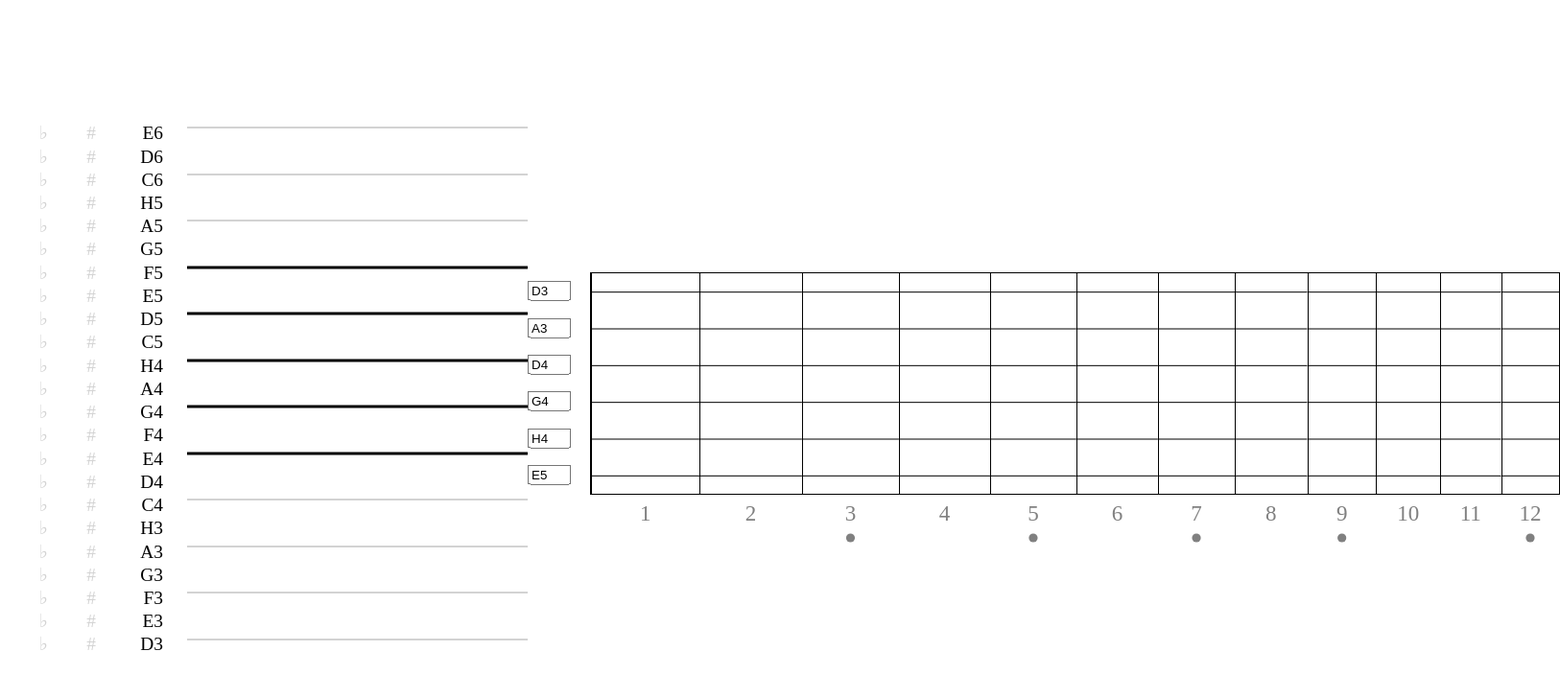
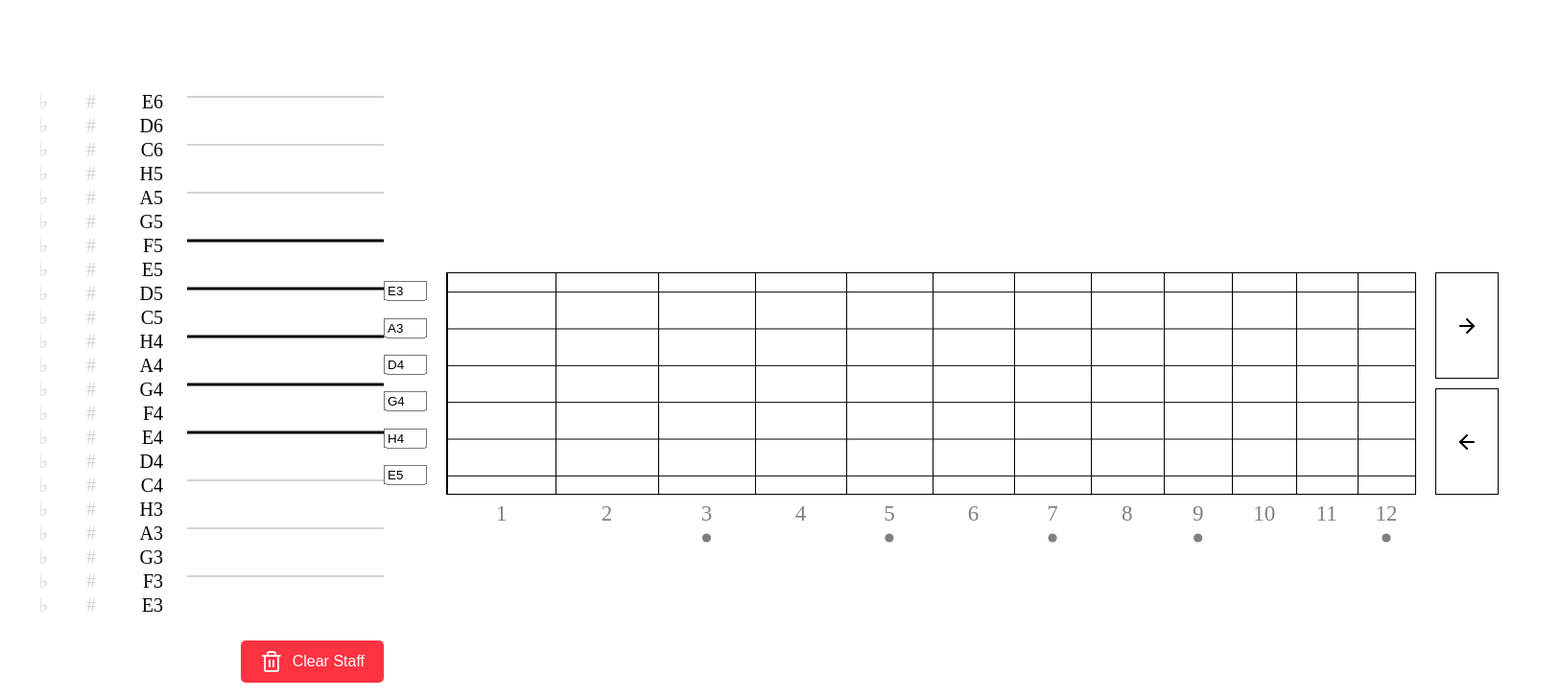
Before and after one commit to stockifab/GuitarAssistant, a React (Vite) app: page / in a window 1280 px wide. Shown: the top 728 px of the page at 96% size, 1626 px wide, since content can reach past the window. Built offline with nearby package versions, Linux system fonts and the light colour scheme.

Commit message:
add clear staff button and variable fret count

```diff
--- a/package.json
+++ b/package.json
@@ -11,6 +11,7 @@
   },
   "dependencies": {
     "clsx": "^2.1.1",
+    "lucide-react": "^1.33.0",
     "react": "^19.2.8",
     "react-dom": "^19.2.8",
     "vite-plugin-singlefile": "^2.3.3"
--- a/src/App.module.css
+++ b/src/App.module.css
@@ -4,3 +4,34 @@
     align-items: center;
     height: 100vh;
 }
+
+.staffContainer {
+    display: flex;
+    flex-direction: column;
+    align-items: end;
+    gap: 30px;
+}
+
+.clearStaffButton {
+    display: flex;
+    align-items: center;
+    padding: 10px 20px;
+    background-color: #ff3242;
+    border: none;
+    color: white;
+    cursor: pointer;
+    border-radius: 5px;
+    font-size: 1rem;
+    gap: 10px;
+}
+.clearStaffButton :first-child {
+    font-size: 1rem;
+}
+
+.clearStaffButton:hover {
+    background-color: #ff0011;
+}
+
+.clearStaffButton:active {
+    background-color: #cc0000;
+}
--- a/src/App.tsx
+++ b/src/App.tsx
@@ -5,9 +5,10 @@ import type {StaffLineState} from "./components/StaffLine/StaffLine.tsx";
 import {useEffect, useMemo, useState} from "react";
 import {type FretboardString, FretboardVisualization} from "./lib/FretboardVisualization.ts";
 import styles from "./App.module.css"
+import {Trash2} from "lucide-react";
 
 const GUITAR_TUNING = [
-    nameToPitchClass("D3"),
+    nameToPitchClass("E3"),
     nameToPitchClass("A3"),
     nameToPitchClass("D4"),
     nameToPitchClass("G4"),
@@ -17,10 +18,21 @@ const GUITAR_TUNING = [
 
 const FRET_COUNT = 12
 
+function getActiveNotes(staffState: Map<StaffIdx, StaffLineState>) {
+    let activeNotes: PitchClass[] = []
+    for (const [_, state] of staffState) {
+        if (state.isActive) {
+            activeNotes.push(state.naturalPitchClass + state.modifier as PitchClass)
+        }
+    }
+
+    return activeNotes
+}
+
 export function App() {
+    const [tuning, setTuning] = useState<PitchClass[]>(GUITAR_TUNING)
     const [staffState, setStaffState] = useState(new Map<StaffIdx, StaffLineState>())
-    const [activeNotes, setActiveNotes] = useState<PitchClass[]>([])
-    const [tuning, setTuning] = useState<PitchClass[]>(GUITAR_TUNING)
+    const [fretCount, setFretCount] = useState(FRET_COUNT)
     const [fretboardState, setFretboardState] = useState<FretboardState>({
         stringsCount: 6,
         fretCount: FRET_COUNT,
@@ -28,26 +40,20 @@ export function App() {
         stringsHighlights: new Map(),
     })
 
-    useEffect(() => {
-        let highlightedNotes: PitchClass[] = []
+    function updateVisualization() {
+        const activeNotes = getActiveNotes(staffState)
 
-        for (const [_, state] of staffState) {
-            if (state.showNote) {
-                highlightedNotes.push(state.naturalPitchClass + state.modifier as PitchClass)
-            }
-        }
-
-        setActiveNotes(highlightedNotes)
-    }, [staffState]);
-
-    useEffect(() => {
-        const newState = new FretboardVisualization(tuning as FretboardString[], FRET_COUNT)
+        const newState = new FretboardVisualization(tuning as FretboardString[], fretCount)
             .noteDots(activeNotes)
             .stringHighlight(activeNotes)
             .toFretboardState()
 
         setFretboardState(newState)
-    }, [activeNotes, tuning]);
+    }
+
+    useEffect(() => {
+        updateVisualization()
+    }, [staffState, tuning, fretCount]);
 
     const {startStaffIdx, endStaffIdx} = useMemo(() => {
         return {
@@ -57,14 +63,18 @@ export function App() {
     }, [tuning, fretboardState])
 
     return <div className={styles.main}>
-        <Staff startStaffIdx={startStaffIdx}
-               endStaffIdx={endStaffIdx}
-               isOutOfBounds={(idx: StaffIdx) => idx > 4 || idx < -6}
-               staffState={staffState}
-               setStaffState={setStaffState}/>
+        <div className={styles.staffContainer}>
+            <Staff startStaffIdx={startStaffIdx}
+                   endStaffIdx={endStaffIdx}
+                   isOutOfBounds={(idx: StaffIdx) => idx > 4 || idx < -6}
+                   staffState={staffState}
+                   setStaffState={setStaffState}/>
+            <button onClick={() => setStaffState(new Map())} className={styles.clearStaffButton}><Trash2 /> Clear Staff</button>
+        </div>
         <Fretboard initialWidth={120}
                    height={230}
                    fretboardState={fretboardState}
+                   setFretCount={setFretCount}
                    tuning={tuning}
                    setTuning={setTuning}/>
     </div>
--- a/src/components/Fretboard/Fretboard.module.css
+++ b/src/components/Fretboard/Fretboard.module.css
@@ -9,3 +9,27 @@
     border: 1px solid black;
     width: min-content;
 }
+
+.addRemoveButtonContainer {
+    display: flex;
+    flex-direction: column;
+    gap: 10px;
+}
+
+.addRemoveButtonContainer button {
+    display: flex;
+    flex: 1;
+    align-items: center;
+    padding: 0 20px;
+    background-color: white;
+    border: 1px solid black;
+    cursor: pointer;
+}
+
+.addRemoveButtonContainer button:hover {
+    background-color: lightgray;
+}
+
+.addRemoveButtonContainer button:active {
+    background-color: darkgray;
+}
--- a/src/components/Fretboard/Fretboard.tsx
+++ b/src/components/Fretboard/Fretboard.tsx
@@ -3,6 +3,7 @@ import type {FretIdx, StringIdx} from "../../lib/FretboardVisualization.ts";
 import {Fret} from "../Fret/Fret.tsx";
 import {FretStringTuner} from "../FretStringTuner/FretStringTuner.tsx";
 import type {PitchClass} from "../../utils/notes.ts";
+import {ArrowLeft, ArrowRight} from "lucide-react";
 
 export type DotProps = {
     stringIdx: StringIdx;
@@ -20,11 +21,13 @@ type FretboardProps = {
     initialWidth: number;
     height: number;
     fretboardState: FretboardState;
+    setFretCount: (fretCount: number) => void;
     tuning: PitchClass[];
     setTuning: (tuning: PitchClass[]) => void;
 }
 
-export function Fretboard({initialWidth, height, fretboardState, tuning, setTuning}: FretboardProps) {
+export function Fretboard({initialWidth, height, fretboardState, tuning, setTuning, setFretCount}: FretboardProps) {
+
     return <div className={styles.fretboardContainer}>
         <FretStringTuner height={height} state={fretboardState} tuning={tuning} setTuning={setTuning} />
         <div className={styles.fretboardFretContainer}>
@@ -38,5 +41,9 @@ export function Fretboard({initialWidth, height, fretboardState, tuning, setTuni
                 />
             )}
         </div>
+        <div className={styles.addRemoveButtonContainer}>
+            <button aria-label="Add Fret" onClick={() => setFretCount(fretboardState.fretCount + 1)}><ArrowRight/></button>
+            <button aria-label="Add Fret" onClick={() => setFretCount(fretboardState.fretCount - 1)}><ArrowLeft/></button>
+        </div>
     </div>
 }
--- a/src/components/Staff/Staff.module.css
+++ b/src/components/Staff/Staff.module.css
@@ -1,3 +1,9 @@
 .staffContainer {
-    width: 550px;
+    width: 400px;
 }
+
+@media (min-width: 2000px) {
+    .staffContainer {
+        width: 550px;
+    }
+}
--- a/src/components/Staff/Staff.tsx
+++ b/src/components/Staff/Staff.tsx
@@ -1,7 +1,7 @@
 import styles from "./Staff.module.css"
 import {MouseContextProvider} from "../../contexts/MousePositionContext.tsx";
 import {StaffLine, type StaffLineState} from "../StaffLine/StaffLine.tsx";
-import type {StaffIdx} from "../../utils/notes.ts";
+import {type StaffIdx, staffIdxToPitchClass} from "../../utils/notes.ts";
 
 
 type StaffProps = {
@@ -13,7 +13,7 @@ type StaffProps = {
 }
 
 export function Staff({startStaffIdx, endStaffIdx, staffState, setStaffState, isOutOfBounds}: StaffProps) {
-    const handleOnChange = (staffIdx: StaffIdx) => function (state: StaffLineState) {
+    const setStaffLineState = (staffIdx: StaffIdx) => (state: StaffLineState) => {
         const newStaffState = new Map(staffState)
         newStaffState.set(staffIdx, state)
         setStaffState(newStaffState)
@@ -25,9 +25,13 @@ export function Staff({startStaffIdx, endStaffIdx, staffState, setStaffState, is
                 <MouseContextProvider>
                     {[...Array(Math.abs(startStaffIdx - endStaffIdx))].map((_, i) => (
                         <StaffLine key={i}
+                                   state={staffState.get(endStaffIdx - i as StaffIdx) ?? {
+                                       isActive: false,
+                                       modifier: 0,
+                                       naturalPitchClass: staffIdxToPitchClass(endStaffIdx - i as StaffIdx)
+                                   }}
+                                   setState={setStaffLineState(endStaffIdx - i as StaffIdx)}
                                    line={(endStaffIdx - i) % 2 != 0}
-                                   staffIdx={(endStaffIdx - i) as StaffIdx}
-                                   onChange={handleOnChange((endStaffIdx - i) as StaffIdx)}
                                    outOfBounds={isOutOfBounds(endStaffIdx - i as StaffIdx)}
                                    totalLines={Math.abs(startStaffIdx - endStaffIdx)}
                         />
--- a/src/components/StaffLine/StaffLine.tsx
+++ b/src/components/StaffLine/StaffLine.tsx
@@ -1,40 +1,35 @@
-import {useEffect, useMemo, useRef, useState} from "react";
+import {useEffect, useRef, useState} from "react";
 import {useMousePosition} from "../../contexts/MousePositionContext.tsx";
 import {clamp} from "../../utils/mathUtils.ts";
 import styles from "./StaffLine.module.css"
 import {clsx} from "clsx";
-import {type PitchClass, pitchClassToName, type StaffIdx, staffIdxToPitchClass} from "../../utils/notes.ts";
+import {type PitchClass, pitchClassToName} from "../../utils/notes.ts";
 import {noteToColor} from "../../utils/visualization.ts";
 
 export type StaffLineState = {
-    showNote: boolean;
-    modifier: -1 | 0 | 1;
-    naturalPitchClass: PitchClass;
+    isActive: boolean; modifier: -1 | 0 | 1; naturalPitchClass: PitchClass;
 }
 
 type StaffLineProps = {
     line: boolean;
-    staffIdx: StaffIdx;
-    onChange: (state: StaffLineState) => void;
     outOfBounds: boolean;
     totalLines: number;
+    state: StaffLineState;
+    setState: (state: StaffLineState) => void;
 }
 
-export function StaffLine({line, staffIdx, onChange, outOfBounds, totalLines}: StaffLineProps) {
-    const [showNote, setShowNote] = useState<boolean>(false)
-    const [modifier, setModifier] = useState<-1 | 0 | 1>(0);
+export function StaffLine({line, state, setState, outOfBounds, totalLines}: StaffLineProps) {
     // offset of the note from the left side of the staff line
     const [noteXOffset, setNoteXOffset] = useState<number | undefined>(undefined);
+    const [lineHeigh, setLineHeight] = useState(10)
+
+    const staffLineRef = useRef<HTMLDivElement | null>(null);
+    const noteRef = useRef<SVGEllipseElement | null>(null);
 
     const mousePosition = useMousePosition();
 
-    const staffLineRef = useRef<HTMLDivElement | null>(null);
-    const noteRef = useRef<SVGEllipseElement | null>(null);
-    const pitchClass = useMemo(() => staffIdxToPitchClass(staffIdx) + modifier as PitchClass, [staffIdx, modifier])
-    const [lineHeigh, setLineHeight] = useState(10)
-
     useEffect(() => {
-        if (showNote || !staffLineRef.current || !noteRef.current || !mousePosition[0]) {
+        if (state.isActive || !staffLineRef.current || !noteRef.current || !mousePosition[0]) {
             return
         }
 
@@ -45,11 +40,7 @@ export function StaffLine({line, staffIdx, onChange, outOfBounds, totalLines}: S
         const noteWidth = noteBoundingBox?.width ?? 0
 
         setNoteXOffset(clamp(mousePosition[0] - (staffLineBoundingBox.x), noteWidth / 2, staffLineWidth - noteWidth / 2))
-    }, [showNote, mousePosition]);
-
-    useEffect(() => {
-        onChange({showNote, modifier, naturalPitchClass: staffIdxToPitchClass(staffIdx)})
-    }, [showNote, modifier, staffIdx]);
+    }, [state.isActive, mousePosition]);
 
     useEffect(() => {
         const handleResize = () => {
@@ -62,14 +53,14 @@ export function StaffLine({line, staffIdx, onChange, outOfBounds, totalLines}: S
     }, [totalLines])
 
     function toggleNote() {
-        setShowNote(!showNote)
+        setState({...state, isActive: !state.isActive})
     }
 
     function toggleModifier(newModifier: -1 | 0 | 1): void {
-        if (modifier == 0 || modifier != newModifier) {
-            setModifier(newModifier)
+        if (state.modifier == 0 || state.modifier != newModifier) {
+            setState({...state, modifier: newModifier})
         } else {
-            setModifier(0)
+            setState({...state, modifier: 0})
         }
     }
 
@@ -80,9 +71,9 @@ export function StaffLine({line, staffIdx, onChange, outOfBounds, totalLines}: S
         <div className={styles.preNoteSelector} style={{
             fontSize: lineHeigh * 0.8
         }}>
-            <p className={clsx(modifier == -1 && styles.active)} onClick={() => toggleModifier(-1)}>♭</p>
-            <p className={clsx(modifier == 1 && styles.active)} onClick={() => toggleModifier(1)}>#</p>
-            <p className={styles.lineNoteNameText}>{pitchClassToName((staffIdxToPitchClass(staffIdx) + modifier) as PitchClass)}</p>
+            <p className={clsx(state.modifier == -1 && styles.active)} onClick={() => toggleModifier(-1)}>♭</p>
+            <p className={clsx(state.modifier == 1 && styles.active)} onClick={() => toggleModifier(1)}>#</p>
+            <p className={styles.lineNoteNameText}>{pitchClassToName(state.naturalPitchClass + state.modifier as PitchClass)}</p>
         </div>
 
         {/* Note Selector */}
@@ -91,8 +82,8 @@ export function StaffLine({line, staffIdx, onChange, outOfBounds, totalLines}: S
              onClick={toggleNote}>
             <svg className={clsx(styles.noteSVG)}>
                 <ellipse rx={lineHeigh * 1.5} ry={lineHeigh} cx={noteXOffset} cy={lineHeigh / 2}
-                         className={clsx(styles.note, showNote && styles.activeNote)} ref={noteRef}
-                         fill={noteToColor(pitchClass)}/>
+                         className={clsx(styles.note, state.isActive && styles.activeNote)} ref={noteRef}
+                         fill={noteToColor(state.naturalPitchClass + state.modifier as PitchClass)}/>
             </svg>
         </div>
     </div>
```
Also changed, not shown: 1 other file (tests, documents, lock files or other folders).
